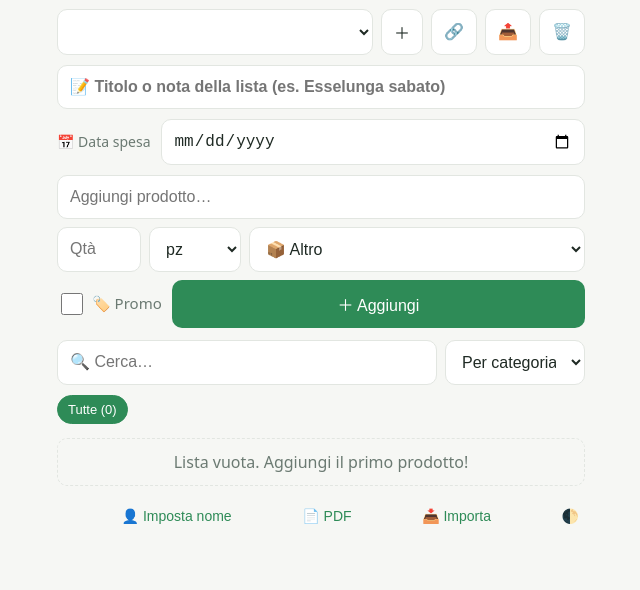
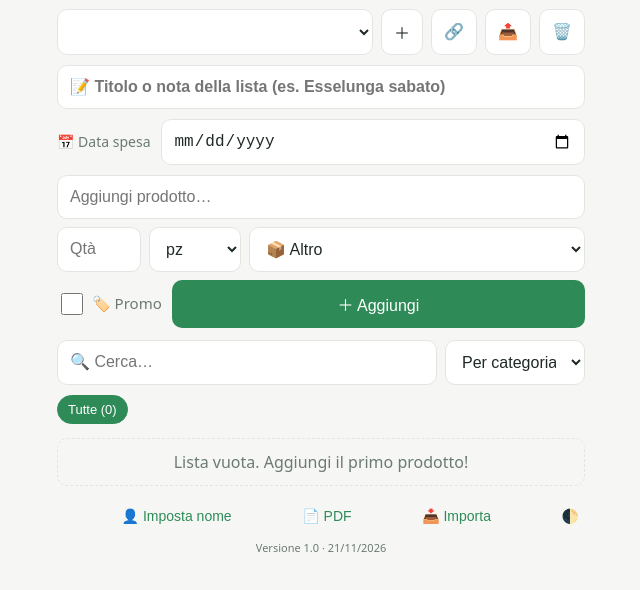
Before and after one commit to sergio-sfs/spesa, a plain HTML site: page index.html in a window 1280 px wide. Shown: the part 74-664 px from the top of the page, without its empty margins (319-959 px from the left). Drawn offline with nearby package versions, Linux system fonts and the light colour scheme; no server answers.

Commit message:
Versione app visibile (1.0)
Co-Authored-By: Claude Sonnet 5.5 <noreply@anthropic.com>
Claude-Session: https://claude.ai/code/session_012xShyTrQJe7PEybBBkB5Xn

```diff
--- a/index.html
+++ b/index.html
@@ -107,7 +107,9 @@ h2{font-size:14px;margin:16px 0 6px;color:var(--mut);text-transform:uppercase;le
 <div id="list"></div>
 <div class="foot"><span id="cnt"></span><button id="me"></button><button id="pr">📄 PDF</button><button id="im">📥 Importa</button><button id="th"></button><button id="hd"></button><button id="clr" hidden>Rimuovi spuntati</button></div>
 <div id="imd" hidden style="position:fixed;inset:0;background:#000a;z-index:9;display:flex;align-items:center;justify-content:center;padding:12px"><div style="background:var(--card);color:var(--tx);border-radius:12px;padding:12px;width:100%;max-width:480px"><div style="font-size:13px;margin-bottom:6px">Una voce per riga: <b>nome ; qtà ; unità ; categoria ; P</b> (P = promo). Tutto tranne il nome è facoltativo.</div><textarea id="imt" rows="10" style="width:100%;box-sizing:border-box;font-size:16px"></textarea><div style="display:flex;gap:8px;margin-top:8px"><button id="imo" style="flex:1">Importa</button><button id="imc" style="flex:1">Annulla</button></div></div></div>
+<div id="ver" style="text-align:center;font-size:11px;color:var(--mut);margin-top:10px"></div>
 <script>
+const APP_V="1.0 · 21/11/2026";
 const DB_URL="https://spesa-famiglia-88183-default-rtdb.europe-west1.firebasedatabase.app";
 const CATS=["🥬 Frutta e verdura","🥛 Latticini","🥩 Carne e pesce","🧀 Salumi e formaggi","🍞 Pane e forno","🍝 Dispensa","🧊 Surgelati","🥤 Bevande","🍪 Colazione e dolci","🧴 Casa e igiene","🍕 Pizza","🥘 Gastronomia","🍽️ Ristorante","🐾 Animali","💊 Farmacia","📦 Altro"];
 const OTHER=CATS[CATS.length-1];
@@ -436,6 +438,7 @@ $("al").onclick=()=>{
   if(!known[c])remember(c,"Lista senza nome");
   if(location.hash==="#"+c)switchList(c);else location.hash="#"+c;
 };
+$("ver").textContent="Versione "+APP_V;
 $("th").onclick=()=>{theme=theme===""?"light":theme==="light"?"dark":"";try{localStorage.setItem("spesa_theme",theme)}catch(e){}applyTheme()};
 $("hd").onclick=()=>{hideD=!hideD;try{localStorage.setItem("spesa_hide",hideD?"1":"0")}catch(e){}render()};
 $("im").onclick=()=>{$("imd").hidden=false;$("imt").focus()};
```
